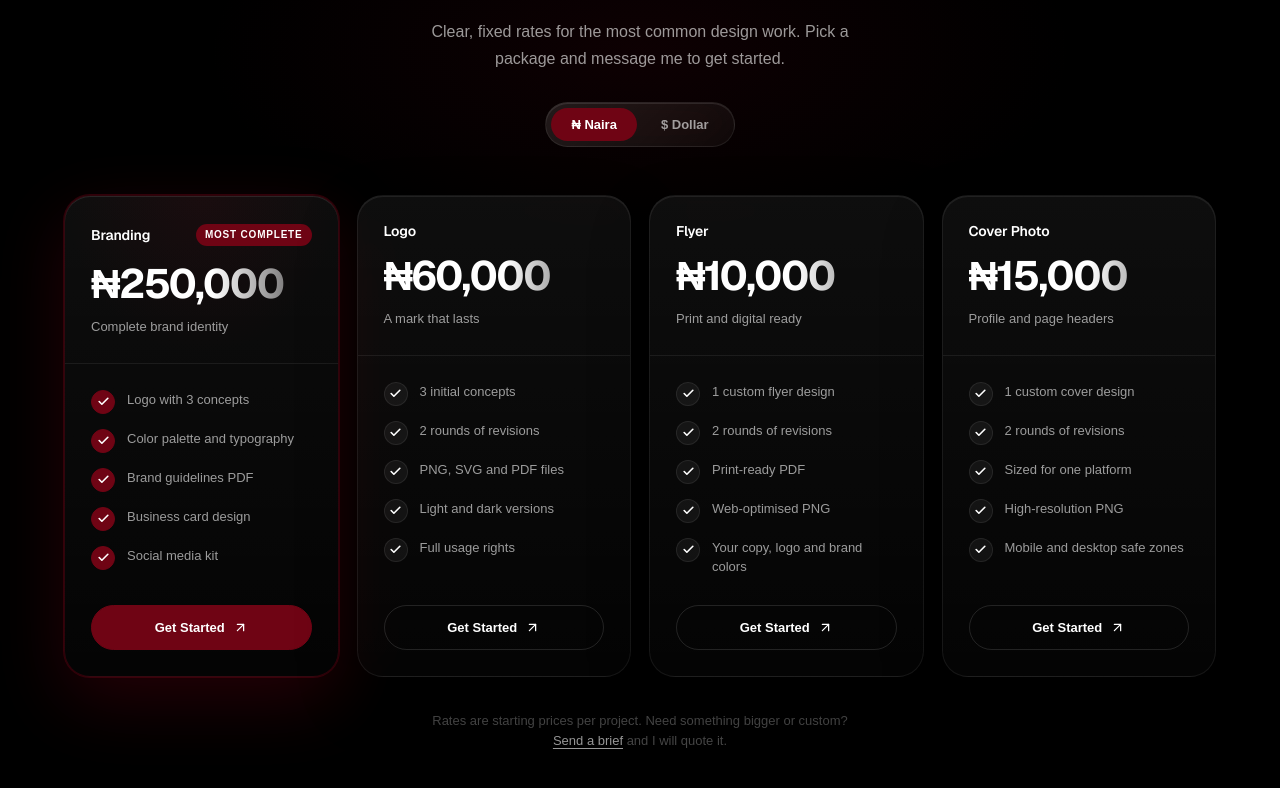
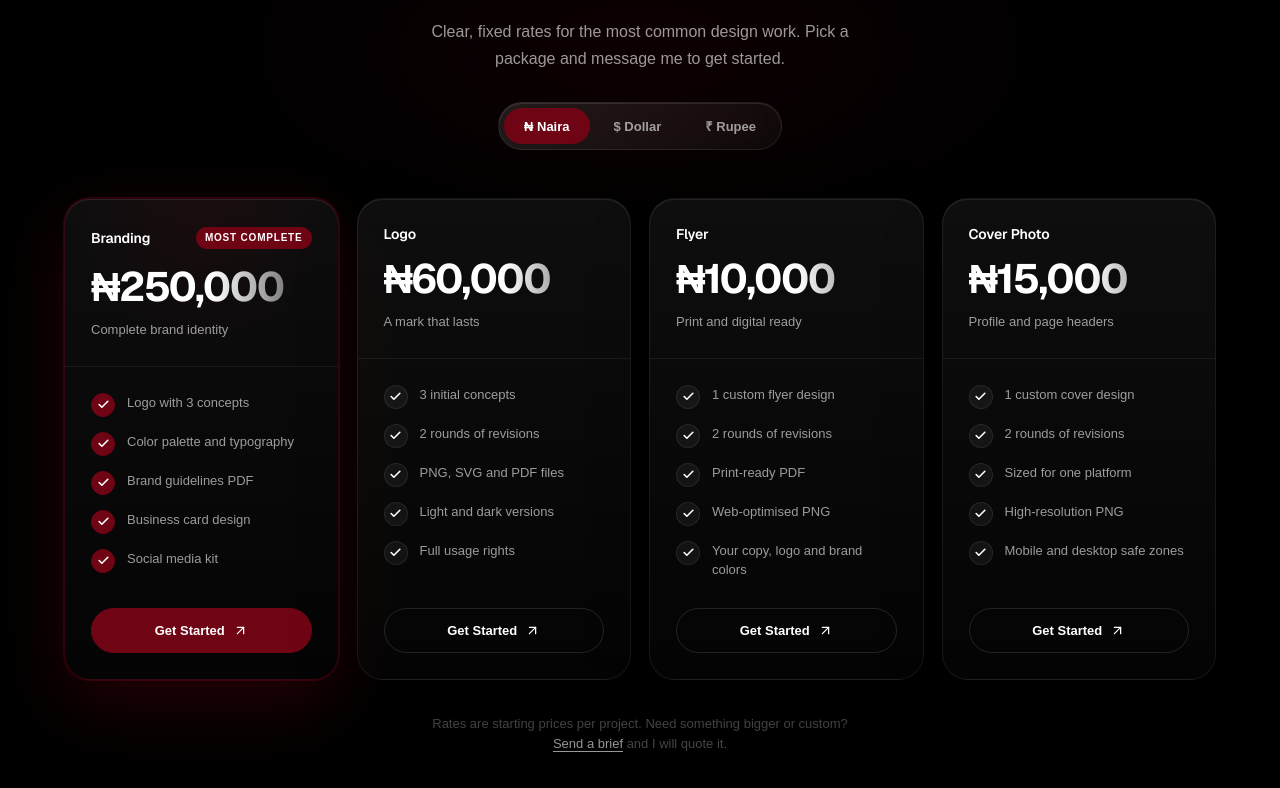
Before and after one commit to great000-bit/port20, a React (Vite) app: page /graphics in a window 1280 px wide. Shown: the part 2843-3631 px from the top of the page. Built offline with nearby package versions, Linux system fonts and the light colour scheme; a web font is replaced by a local one.

Commit message:
Add Indian rupee option to rate card
Co-Authored-By: Claude Sonnet 5.5 <noreply@anthropic.com>
Claude-Session: https://claude.ai/code/session_0154tSJFTUJrSZrDoXw5xDY5

```diff
--- a/src/components/graphics/RateCard.tsx
+++ b/src/components/graphics/RateCard.tsx
@@ -1,7 +1,7 @@
 import { useState } from "react";
 import { Check, ArrowUpRight } from "lucide-react";
 
-type Currency = "NGN" | "USD";
+type Currency = "NGN" | "USD" | "INR";
 
 type Plan = {
   id: string;
@@ -14,12 +14,18 @@ type Plan = {
 
 const WHATSAPP_NUMBER = "2348103887554";
 
+const CURRENCY_LABELS: Record<Currency, string> = {
+  NGN: "₦ Naira",
+  USD: "$ Dollar",
+  INR: "₹ Rupee",
+};
+
 const PLANS: Plan[] = [
   {
     id: "branding",
     name: "Branding",
     tagline: "Complete brand identity",
-    price: { NGN: "₦250,000", USD: "$170" },
+    price: { NGN: "₦250,000", USD: "$170", INR: "₹16,450" },
     features: [
       "Logo with 3 concepts",
       "Color palette and typography",
@@ -33,7 +39,7 @@ const PLANS: Plan[] = [
     id: "logo",
     name: "Logo",
     tagline: "A mark that lasts",
-    price: { NGN: "₦60,000", USD: "$40" },
+    price: { NGN: "₦60,000", USD: "$40", INR: "₹3,850" },
     features: [
       "3 initial concepts",
       "2 rounds of revisions",
@@ -46,7 +52,7 @@ const PLANS: Plan[] = [
     id: "flyer",
     name: "Flyer",
     tagline: "Print and digital ready",
-    price: { NGN: "₦10,000", USD: "$15" },
+    price: { NGN: "₦10,000", USD: "$15", INR: "₹1,450" },
     features: [
       "1 custom flyer design",
       "2 rounds of revisions",
@@ -59,7 +65,7 @@ const PLANS: Plan[] = [
     id: "cover-photo",
     name: "Cover Photo",
     tagline: "Profile and page headers",
-    price: { NGN: "₦15,000", USD: "$10" },
+    price: { NGN: "₦15,000", USD: "$10", INR: "₹950" },
     features: [
       "1 custom cover design",
       "2 rounds of revisions",
@@ -139,7 +145,7 @@ export default function RateCard() {
               Clear, fixed rates for the most common design work. Pick a package and message me to get started.
             </p>
             <div className="gx-rc-switch" role="group" aria-label="Currency">
-              {(["NGN", "USD"] as Currency[]).map((c) => (
+              {(["NGN", "USD", "INR"] as Currency[]).map((c) => (
                 <button
                   key={c}
                   type="button"
@@ -147,7 +153,7 @@ export default function RateCard() {
                   aria-pressed={currency === c}
                   onClick={() => setCurrency(c)}
                 >
-                  {c === "NGN" ? "₦ Naira" : "$ Dollar"}
+                  {CURRENCY_LABELS[c]}
                 </button>
               ))}
             </div>
```
